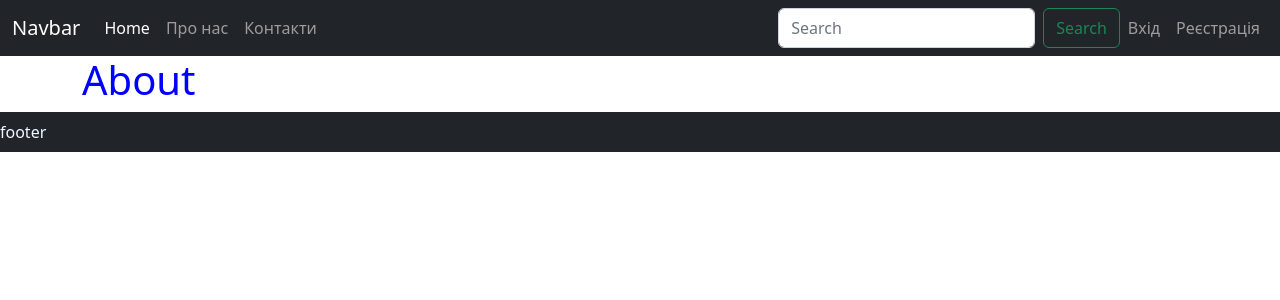
After one commit to vbasoon/Django-dev, a Django app: page /about/ in a window 1280 px wide. The commit adds this page. Shown: the top 300 px of the page. Run offline with Django 4.2, Linux system fonts and the light colour scheme.

Commit message:
templates

```diff
--- a/Django_railway/settings.py
+++ b/Django_railway/settings.py
@@ -23,7 +23,7 @@ BASE_DIR = Path(__file__).resolve().parent.parent
 SECRET_KEY = 'django-insecure-@*)-ys@s@su63l4g6%vg$2@%148o+#vd*+gy+***vva=d!%qtu'
 
 # SECURITY WARNING: don't run with debug turned on in production!
-DEBUG = False
+DEBUG = True
 
 ALLOWED_HOSTS = ['*']
 CSRF_TRUSTED_ORIGINS = ['https://django-dev-production.up.railway.app']
@@ -132,8 +132,8 @@ STATICFILES_DIRS = [
 STATICFILES_STORAGE = "whitenoise.storage.CompressedStaticFilesStorage"
 
 MEDIA_URL = '/media/'
+MEDIA_ROOT = os.path.join(BASE_DIR, 'media')
 
-MEDIA_ROOT = os.path.join(BASE_DIR, 'media')
 
 # Default primary key field type
 # https://docs.djangoproject.com/en/4.1/ref/settings/#default-auto-field
--- a/posts/urls.py
+++ b/posts/urls.py
@@ -2,5 +2,11 @@ from django.urls import path
 from .views import *
 
 urlpatterns = [
-    path('', index)
+    path('', index, name="home"),
+    path('about/', about),
+    path('contacts/', contacts),
+    path('login/', login),
+    path('register/', register),
+    path('categories/', categories),
+    path('categories/<str:cat_slug>', categories),
 ]
--- a/posts/views.py
+++ b/posts/views.py
@@ -1,6 +1,45 @@
+from django.http import HttpResponse
 from django.shortcuts import render
+from .models import *
 
 
 # Create your views here.
 def index(request):
-    return render(request, 'index.html')
+    news = News.objects.all()
+    context = {
+        'title': "Головна",
+        'posts': news
+    }
+    return render(request, 'posts/index.html', context)
+
+
+def about(request):
+    context = {
+        'title': "About",
+    }
+    return render(request, 'posts/about.html', context)
+
+
+def contacts(request):
+    context = {
+        'title': "Contacts",
+    }
+    return render(request, 'posts/contacts.html', context)
+
+
+def login(request):
+    context = {
+        'title': "Login",
+    }
+    return render(request, 'posts/login.html', context)
+
+
+def register(request):
+    context = {
+        'title': "Register",
+    }
+    return render(request, 'posts/register.html', context)
+
+
+def categories(request, cat_slug):
+    return HttpResponse(f"<h1>Hовини за категоріями:</h1><p>{cat_slug}</p>")
--- a/static/css/style.css
+++ b/static/css/style.css
@@ -5,3 +5,11 @@ color: blue;
 p {
 color: grey;
 }
+
+header {
+    color: aliceblue;
+}
+
+footer {
+    color: aliceblue;
+}
--- /dev/null
+++ b/templates/posts/about.html
@@ -0,0 +1,14 @@
+{% extends 'posts/base.html' %}
+{% load static %}
+{% block content %}
+    <h1>{{title}}</h1>
+    <div class="container d-flex">
+
+
+
+        <main>
+
+        </main>
+
+    </div>
+{% endblock %}
--- a/templates/index.html
+++ b/templates/posts/base.html
@@ -9,20 +9,17 @@
     <meta http-equiv="X-UA-Compatible" content="ie=edge">
     <link href="https://cdn.jsdelivr.net/npm/bootstrap@5.2.3/dist/css/bootstrap.min.css" rel="stylesheet" integrity="sha384-rbsA2VBKQhggwzxH7pPCaAqO46MgnOM80zW1RWuH61DGLwZJEdK2Kadq2F9CUG65" crossorigin="anonymous">
     <link rel="stylesheet" href="{% static 'css/style.css' %}">
-    <title>Deploy Railway</title>
+    <title>{{title}}</title>
 </head>
 <body>
-<div class="container">
-    <div class="row">
-        <div class="col-8 mx-auto mt-5">
-            <img src="{% static 'img/img1.jpg'%}" alt="pic">
+{% include 'posts/includes/header.html' %}
+<div class="container d-flex">
+    {% block content %}
 
-            <h1>Deploy from RailWay</h1>
-            <p>Lorem ipsum dolor sit amet, consectetur adipisicing elit. Aliquid aperiam asperiores atque dolore, eaque enim error esse excepturi fuga, incidunt iusto necessitatibus nisi perspiciatis quam quia quis, sapiente velit.</p>
+    {% endblock %}
+</div>
+{% include 'posts/includes/footer.html' %}
 
-        </div>
-    </div>
-</div>
 
 <script src="https://cdn.jsdelivr.net/npm/bootstrap@5.2.3/dist/js/bootstrap.bundle.min.js" integrity="sha384-kenU1KFdBIe4zVF0s0G1M5b4hcpxyD9F7jL+jjXkk+Q2h455rYXK/7HAuoJl+0I4" crossorigin="anonymous"></script>
 <script src="{% static 'js/main.js' %}"></script>
--- /dev/null
+++ b/templates/posts/includes/footer.html
@@ -0,0 +1 @@
+<footer class="navbar navbar-dark bg-dark container-fluid center">footer</footer>
--- /dev/null
+++ b/templates/posts/includes/header.html
@@ -0,0 +1,32 @@
+<header>
+    <nav class=" nav navbar navbar-expand-lg navbar-dark bg-dark">
+  <div class="container-fluid ">
+    <a class="navbar-brand" href="#">Navbar</a>
+    <button class="navbar-toggler" type="button" data-bs-toggle="collapse" data-bs-target="#navbarSupportedContent" aria-controls="navbarSupportedContent" aria-expanded="false" aria-label="Toggle navigation">
+      <span class="navbar-toggler-icon"></span>
+    </button>
+    <div class="collapse navbar-collapse d-flex justify-content-between" id="navbarSupportedContent">
+      <div class="navbar-nav">
+        <a class="nav-link active" aria-current="page" href="#">Home</a>
+        <a class="nav-link" href="#">Про нас</a>
+        <a class="nav-link" href="#">Контакти</a>
+
+      </div>
+
+        <div class="navbar-nav">
+<form class="d-flex" role="search">
+        <input class="form-control me-2" type="search" placeholder="Search" aria-label="Search">
+        <button class="btn btn-outline-success" type="submit">Search</button>
+      </form>
+        <a class="nav-link" href="#">Вхід</a>
+        <a class="nav-link" href="#">Реєстрація</a>
+
+      </div>
+
+
+
+
+    </div>
+  </div>
+</nav>
+</header>
```
Also changed, not shown: posts/templates/posts/base.html (added, +16 -0 lines), templates/posts/contacts.html (added, +14 -0 lines), templates/posts/includes/aside.html (added, +12 -0 lines), templates/posts/index.html (added, +35 -0 lines), templates/posts/login.html (added, +14 -0 lines), templates/posts/register.html (added, +14 -0 lines), Django_railway/urls.py (line endings or trailing spaces), db.sqlite3, static/img/1.jpeg (added).
